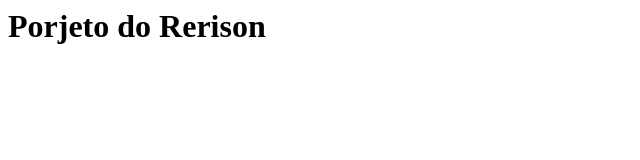
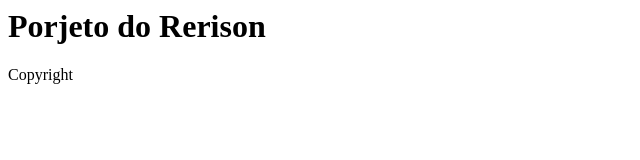
Before and after one commit to kira2040/meu-site, a plain HTML site: page index.html in a window 1280 px wide. Shown: the full height of the page, 0-640 px from the left. Drawn offline with Linux system fonts and the light colour scheme.

Commit message:
copyright

```diff
--- a/index.html
+++ b/index.html
@@ -3,7 +3,11 @@
 </head>
 
 <body>
+
 <h1>Porjeto do Rerison</h1>
+<footer>
+Copyright
+</footer>
 
 </body>
 </html>
```
